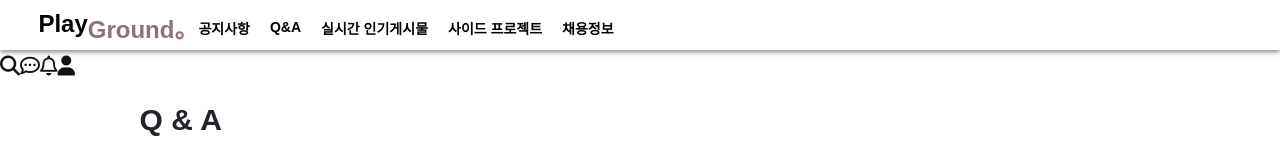
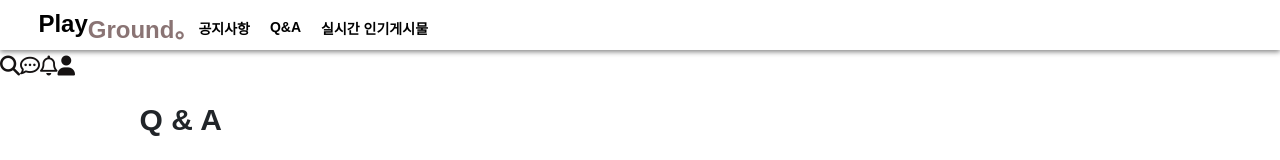
Before and after one commit to jaynamm/playground-react, a React (Create React App) app: page /qna in a window 1280 px wide. Shown: the top 160 px of the page. Built offline with nearby package versions, Linux system fonts and the light colour scheme; no server answers.

Commit message:
Docs : 필요하지 않은 부분 수정

```diff
--- a/src/components/Base/Nav.js
+++ b/src/components/Base/Nav.js
@@ -28,12 +28,6 @@ export default function Nav() {
               </li>
               <li>
                 <Link to="/home">실시간 인기게시물</Link>
-              </li>
-              <li>
-                <a href="#">사이드 프로젝트</a>
-              </li>
-              <li>
-                <a href="#">채용정보</a>
               </li>
             </ul>
           </div>
```
